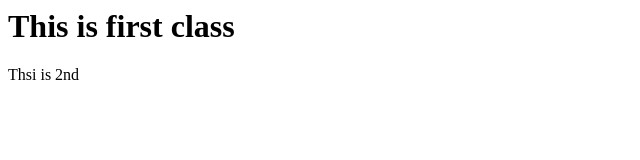
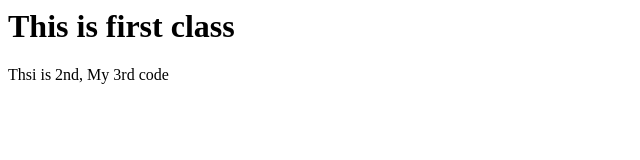
Before and after one commit to devashishciet/gitsession, a plain HTML site: page index.html in a window 1280 px wide. Shown: the full height of the page, 0-640 px from the left. Drawn offline with Linux system fonts and the light colour scheme.

Commit message:
3rd commit

```diff
--- a/index.html
+++ b/index.html
@@ -1,7 +1,7 @@
 <html>
 	<title>Hello world</title>
 	<body><h1>This is first class</h1>
-	Thsi is 2nd
+	Thsi is 2nd, My 3rd code
 	</body>
 
 </html>
```
